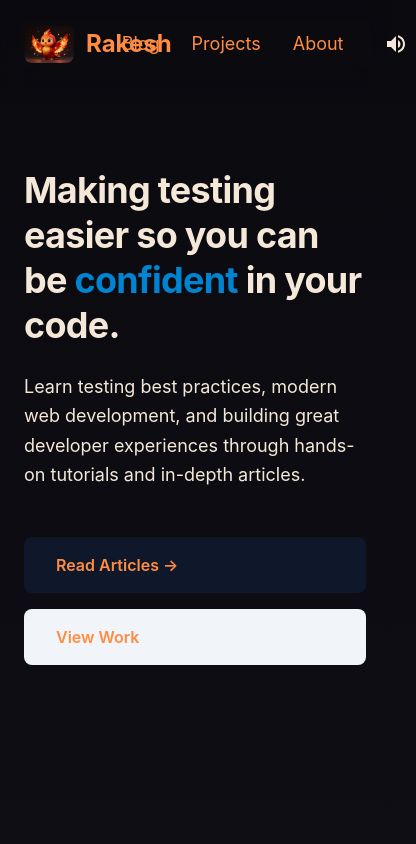
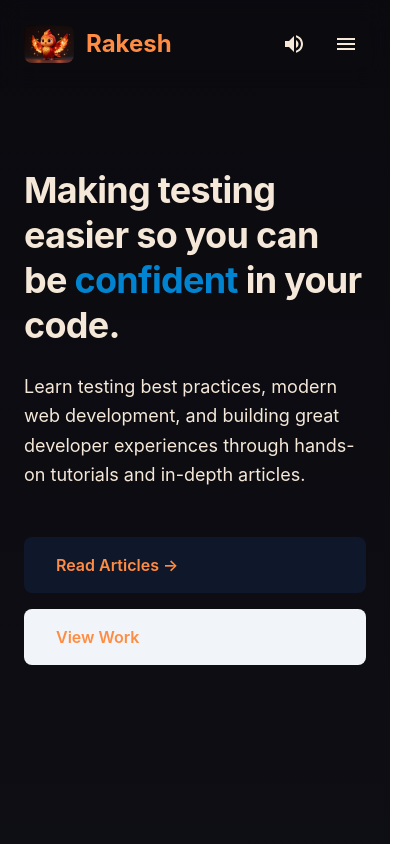
Before and after one commit to rakeshcheekatimala/ai-website, a Next.js app: page / in a window 390 px wide. Shown: the top 844 px of the page, 416 px wide, since content can reach past the window. Built offline with nearby package versions, Linux system fonts and the light colour scheme; no server answers.

Commit message:
add Hamburger icon to support mobile

```diff
--- a/components/Header.tsx
+++ b/components/Header.tsx
@@ -9,6 +9,7 @@ const SOUND_URL = '/music/rising-pops.mp3'
 export default function Header() {
   const [soundEnabled, setSoundEnabled] = useState(true)
   const [mounted, setMounted] = useState(false)
+  const [isMenuOpen, setIsMenuOpen] = useState(false)
   const [play] = useSound(SOUND_URL, { volume: 0.5 })
 
   useEffect(() => {
@@ -34,6 +35,7 @@ export default function Header() {
     if (soundEnabled) {
       play()
     }
+    setIsMenuOpen(false)
   }
 
   if (!mounted) return null
@@ -51,7 +53,9 @@ export default function Header() {
           />
           <span className="text-2xl font-bold text-cream-base">Rakesh</span>
         </Link>
-        <nav className="flex gap-8 items-center text-lg">
+
+        {/* Desktop Navigation */}
+        <nav className="hidden md:flex gap-8 items-center text-lg">
           <Link href="/blog" className="text-cream-dark hover:text-phoenix-warm transition" onClick={handleNavClick}>
             Blog
           </Link>
@@ -80,7 +84,62 @@ export default function Header() {
             )}
           </button>
         </nav>
+
+        {/* Mobile Menu Button & Sound Icon */}
+        <div className="flex md:hidden gap-3 items-center">
+          <button
+            onClick={toggleSound}
+            className="text-cream-dark hover:text-phoenix-warm transition p-2 rounded-lg hover:bg-dark-surface/50 duration-200"
+            aria-label={soundEnabled ? "Mute sound" : "Unmute sound"}
+            title={soundEnabled ? "Click to mute" : "Click to unmute"}
+          >
+            {soundEnabled ? (
+              <svg className="w-6 h-6" fill="currentColor" viewBox="0 0 24 24">
+                <path d="M3 9v6h4l5 5V4L7 9H3zm13.5 3c0-1.77-1.02-3.29-2.5-4.03v8.05c1.48-.73 2.5-2.26 2.5-4.02zM14 3.23v2.06c2.89.86 5 3.54 5 6.71s-2.11 5.85-5 6.71v2.06c4.01-.91 7-4.49 7-8.77s-2.99-7.86-7-8.77z" />
+              </svg>
+            ) : (
+              <svg className="w-6 h-6" fill="none" stroke="currentColor" strokeWidth="2" viewBox="0 0 24 24">
+                <path d="M6.5 9L3 9C1.89543 9 1 9.89543 1 11V13C1 14.1046 1.89543 15 3 15H6.5L11 19V5L6.5 9Z" fill="currentColor" />
+                <path d="M16 7C18.7614 7 21 9.23858 21 12C21 14.7614 18.7614 17 16 17" stroke="currentColor" strokeLinecap="round" strokeLinejoin="round" />
+              </svg>
+            )}
+          </button>
+
+          <button
+            onClick={() => setIsMenuOpen(!isMenuOpen)}
+            className="text-cream-dark hover:text-phoenix-warm transition p-2 rounded-lg hover:bg-dark-surface/50 duration-200"
+            aria-label="Toggle menu"
+            aria-expanded={isMenuOpen}
+          >
+            {isMenuOpen ? (
+              <svg className="w-6 h-6" fill="currentColor" viewBox="0 0 24 24">
+                <path d="M19 6.41L17.59 5 12 10.59 6.41 5 5 6.41 10.59 12 5 17.59 6.41 19 12 13.41 17.59 19 19 17.59 13.41 12z" />
+              </svg>
+            ) : (
+              <svg className="w-6 h-6" fill="currentColor" viewBox="0 0 24 24">
+                <path d="M3 18h18v-2H3v2zm0-5h18v-2H3v2zm0-7v2h18V6H3z" />
+              </svg>
+            )}
+          </button>
+        </div>
       </div>
+
+      {/* Mobile Navigation Menu */}
+      {isMenuOpen && (
+        <nav className="md:hidden border-t border-dark-border bg-dark-surface/50 backdrop-blur-sm">
+          <div className="max-w-7xl mx-auto px-6 py-4 flex flex-col gap-4">
+            <Link href="/blog" className="text-cream-dark hover:text-phoenix-warm transition py-2" onClick={handleNavClick}>
+              Blog
+            </Link>
+            <Link href="/projects" className="text-cream-dark hover:text-phoenix-warm transition py-2" onClick={handleNavClick}>
+              Projects
+            </Link>
+            <Link href="/about" className="text-cream-dark hover:text-phoenix-warm transition py-2" onClick={handleNavClick}>
+              About
+            </Link>
+          </div>
+        </nav>
+      )}
     </header>
   )
 }
```
